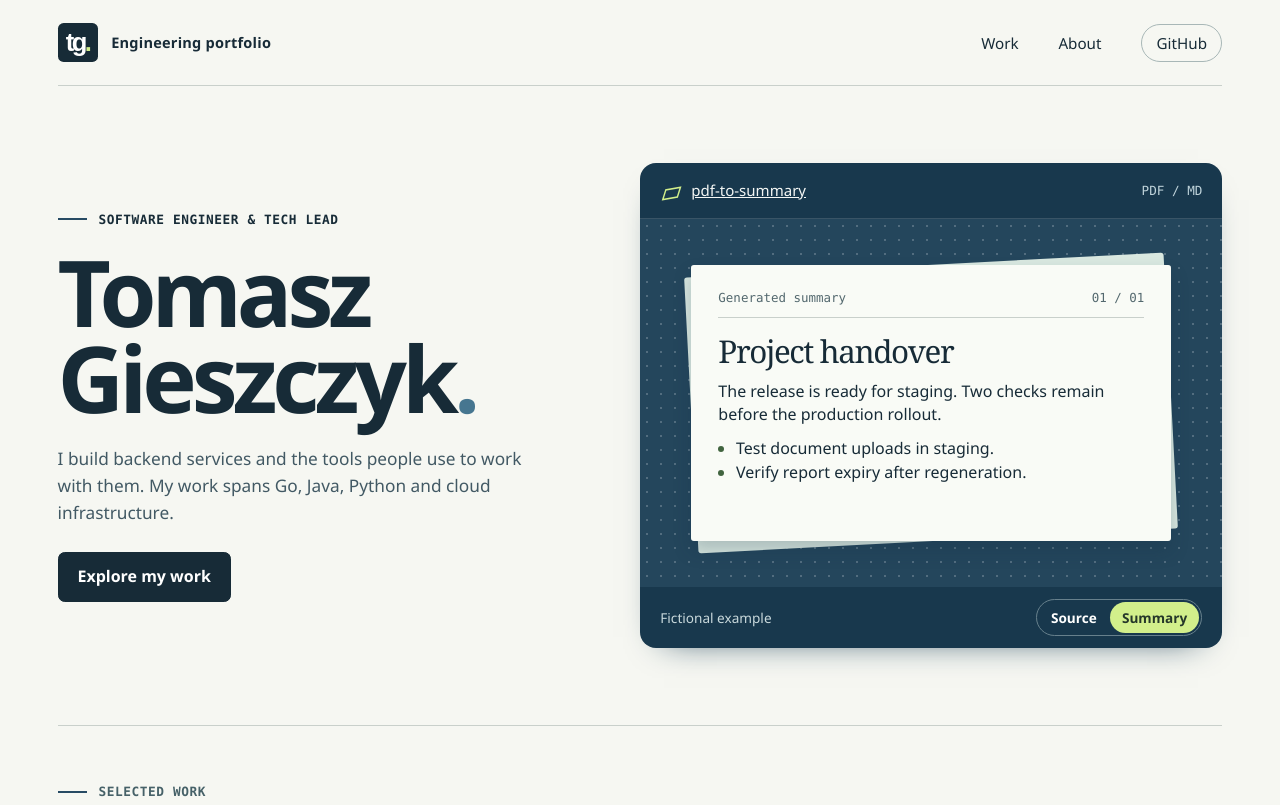
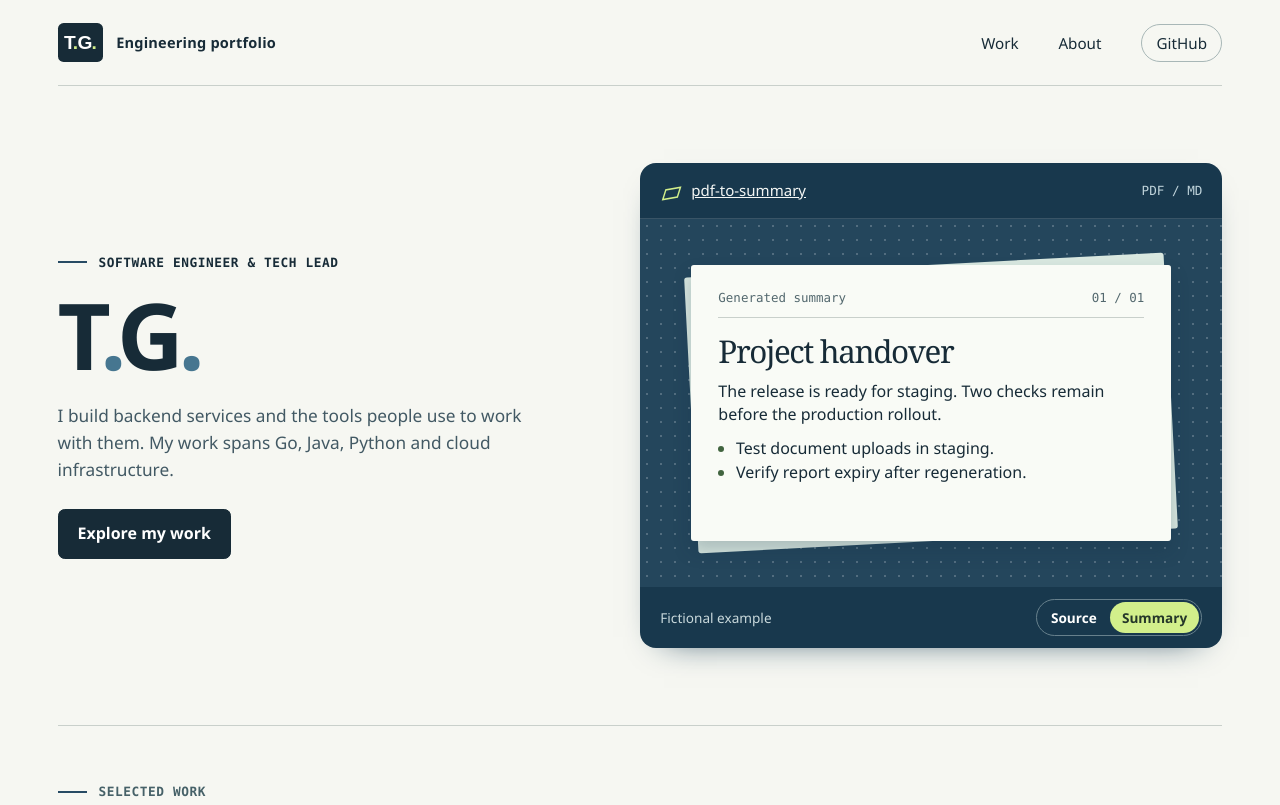
Before and after one commit to tomaszgieszczyk/tomaszgieszczyk.github.io, a plain HTML site: page index.html in a window 1280 px wide. Shown: the top 805 px of the page. Drawn offline with Linux system fonts and the light colour scheme.

Commit message:
Use initials throughout the portfolio

```diff
--- a/index.html
+++ b/index.html
@@ -3,24 +3,24 @@
 <head>
   <meta charset="utf-8">
   <meta name="viewport" content="width=device-width, initial-scale=1">
-  <meta name="description" content="Tomasz Gieszczyk’s software engineering portfolio. Explore a PDF processing workspace built with Go, Redis and React.">
+  <meta name="description" content="Engineering portfolio by T.G. Explore a PDF processing workspace built with Go, Redis and React.">
   <meta name="theme-color" content="#f5f5f0">
-  <title>Tomasz Gieszczyk · Software Engineer</title>
-  <link rel="stylesheet" href="./portfolio.css?v=5f5e93e">
+  <title>T.G. · Software Engineer</title>
+  <link rel="stylesheet" href="./portfolio.css?v=initials">
   <script src="./portfolio.js" defer></script>
 </head>
 <body id="top">
   <a class="skip" href="#main">Skip to content</a>
   <div class="wrap">
     <header>
-      <a class="identity" href="#top" aria-label="Tomasz Gieszczyk, home"><span class="monogram" aria-hidden="true">tg<span>.</span></span><span>Engineering portfolio</span></a>
+      <a class="identity" href="#top" aria-label="T.G., home"><span class="monogram" aria-hidden="true">T<span>.</span>G<span>.</span></span><span>Engineering portfolio</span></a>
       <nav aria-label="Main navigation"><a href="#work">Work</a><a href="#about">About</a><a class="github" href="https://github.com/tomaszgieszczyk">GitHub</a></nav>
     </header>
     <main id="main">
       <section class="intro" aria-labelledby="name">
         <div class="hello">
           <p class="kicker"><span class="rule"></span>Software engineer &amp; tech lead</p>
-          <h1 id="name">Tomasz<br>Gieszczyk<span>.</span></h1>
+          <h1 id="name">T<span>.</span>G<span>.</span></h1>
           <p class="intro-text">I build backend services and the tools people use to work with them. My work spans Go, Java, Python and cloud infrastructure.</p>
           <a class="cta" href="#work">Explore my work</a>
         </div>
@@ -69,7 +69,7 @@
         <a class="text-link" href="https://github.com/tomaszgieszczyk">Find me on GitHub</a></div>
       </section>
     </main>
-    <footer><span>Tomasz Gieszczyk</span></footer>
+    <footer><span>T.G.</span></footer>
   </div>
 </body>
 </html>
--- a/portfolio.css
+++ b/portfolio.css
@@ -37,7 +37,7 @@ header {
 }
 .identity,nav a,.cta {text-decoration:none}
 .identity {gap:.85rem;font-weight:600;font-size:.91rem;letter-spacing:.015em}
-.monogram {display:inline-block;color:white;background:var(--ink);font:bold 1.6rem/2.45rem "DM Sans",sans-serif;letter-spacing:-.1em;width:2.5rem;text-align:center;border-radius:.35rem}
+.monogram {display:inline-block;color:white;background:var(--ink);font:bold 1.2rem/2.45rem "DM Sans",sans-serif;letter-spacing:-.04em;padding-inline:.4rem;text-align:center;border-radius:.35rem}
 .monogram span {color:var(--lime)}
 nav {gap:clamp(.9rem,3.1vw,2.6rem);font-size:.95rem}
 nav a:hover,.text-link:hover,footer a:hover {text-decoration:underline;text-underline-offset:.25em}
```
